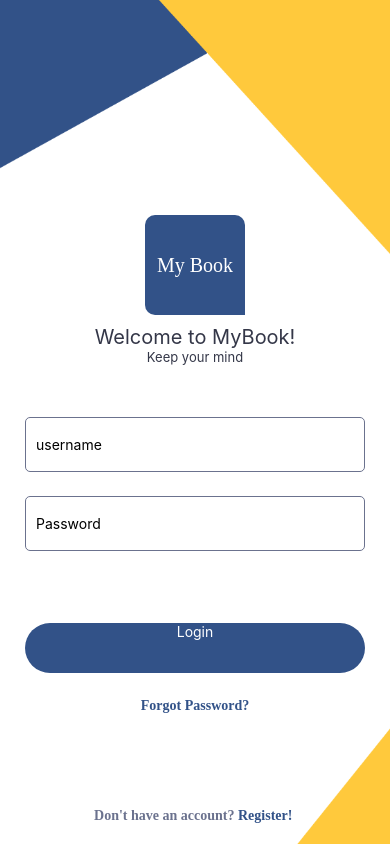
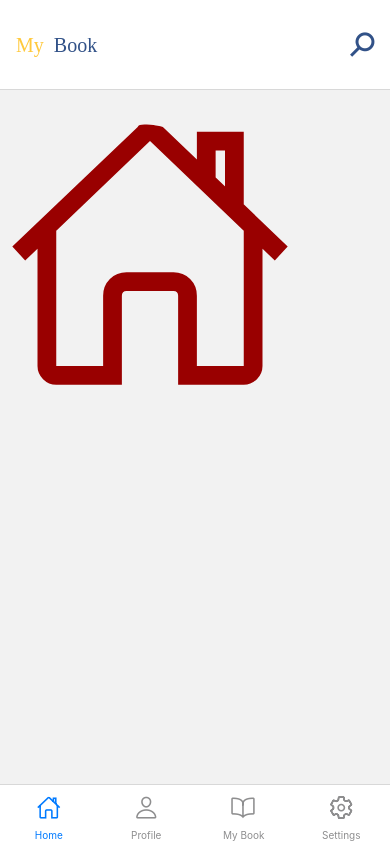
Before and after one commit to kchaou-fakhri/mybook-app-react-native, a React Native app: screen /BottomNavigation in a window 390 px wide. Built offline with nearby package versions, Linux system fonts and the light colour scheme.

Commit message:
add Bottom navigation, create home, profile,mybook, settings

```diff
--- a/App.js
+++ b/App.js
@@ -4,9 +4,7 @@ import { NavigationContainer } from '@react-navigation/native';
 import { createNativeStackNavigator } from '@react-navigation/native-stack';
 import Login from './screens/Auth/Login';
 import Register from './screens/Auth/Register'
-import Home from './screens/Home/Home';
-import { SafeAreaProvider, SafeAreaView } from 'react-native-safe-area-context';
-import { View } from 'react-native';
+import BottomNavigation from './screens/Home/BottomNavigation';
 
 const Stack = createNativeStackNavigator();
 
@@ -20,7 +18,7 @@ function App(props) {
         <Stack.Screen  options={{ headerShown: false}} name="SplashScreen" component={SplashScreen} />
         <Stack.Screen name="Login" options={{ headerShown: false}} component={Login} />
         <Stack.Screen name="Register" options={{ headerShown: false}} component={Register} />
-        <Stack.Screen name='Home' options={{headerShown : false}} component={Home}/>
+        <Stack.Screen name='BottomNavigation' options={{headerShown : false}} component={BottomNavigation}/>
       </Stack.Navigator>
   </NavigationContainer>
 
--- a/package.json
+++ b/package.json
@@ -12,6 +12,7 @@
   "dependencies": {
     "@react-native-async-storage/async-storage": "^1.17.11",
     "@react-native-community/art": "^1.2.0",
+    "@react-navigation/bottom-tabs": "^6.5.3",
     "@react-navigation/native": "^6.1.2",
     "@react-navigation/native-stack": "^6.9.8",
     "react": "17.0.2",
@@ -19,7 +20,8 @@
     "react-native-indicator": "^1.2.2",
     "react-native-paper": "^5.1.3",
     "react-native-safe-area-context": "^4.4.1",
-    "react-native-screens": "^3.18.2"
+    "react-native-screens": "^3.18.2",
+    "react-native-vector-icons": "^9.2.0"
   },
   "devDependencies": {
     "@babel/core": "7.20.12",
--- a/screens/Auth/Login.js
+++ b/screens/Auth/Login.js
@@ -169,7 +169,7 @@ if(response.status == 200){
 
 console.log("Token : " + response.headers.get("authorization"))
  storeData(response.headers.get("authorization"))
-  navigation.navigate('Home')
+  navigation.navigate('BottomNavigation')
 
 
 
--- /dev/null
+++ b/screens/Home/BottomNavigation.js
@@ -0,0 +1,119 @@
+import React from 'react';
+import {  StyleSheet,  StatusBar, Dimensions, View,Text  } from 'react-native';
+import { NavigationContainer } from '@react-navigation/native';
+import { createBottomTabNavigator } from '@react-navigation/bottom-tabs';
+import Settings from '../settings/Settings.js';
+import Icon from 'react-native-vector-icons/dist/Ionicons';
+
+import Home from '../Home/Home.js';
+import Search from '../Search/Search.js';
+import Profile from '../Profile/Profile.js';
+import MyBook from '../MyBook/MyBook.js';
+import colors from '../utils/colors.js';
+
+
+const Tab = createBottomTabNavigator();
+
+
+function LogoTitle() {
+    return (
+      <View style={{height : 50, flexDirection : 'row', width :width - 30 , justifyContent : 'space-between', backgroundColor: colors.white, alignItems : "center"}}>
+        <StatusBar barStyle={'dark-content'}></StatusBar>
+        <Text style={styles.textLogoBook}>My<Text style={styles.textLogoMy}>Book</Text>
+        </Text>
+
+        <View style={{  transform: [{rotate: '90deg'}],}}>
+        <Icon  color={colors.primary} name="search-sharp" size={30} />
+
+        </View>
+      </View>
+    );
+  }
+
+export default function BottomNavigation(props) {
+    return (
+
+
+
+        <Tab.Navigator
+        screenOptions={
+            {
+              headerShown:true,
+              headerStyle: {height: 90}
+,
+                headerTitle : (props) => <LogoTitle {...props} />,
+              tabBarStyle:  { height: 60, paddingBottom : 3 }
+            }
+          }
+        >
+
+        <Tab.Screen name="Home"
+         options={{
+
+            tabBarLabel: 'Home',
+            tabBarIcon: ({ color, size }) => (
+              <Icon name="home-outline" color={color} size={size} />
+            ),
+          }}
+            component={Home} />
+
+<Tab.Screen name="Profile"
+         options={{
+
+            tabBarLabel: 'Profile',
+            tabBarIcon: ({ color, size }) => (
+              <Icon name="person-outline" color={color} size={size} />
+            ),
+          }}
+            component={Profile} />
+
+<Tab.Screen name="MyBook"
+         options={{
+
+            tabBarLabel: 'My Book',
+            tabBarIcon: ({ color, size }) => (
+              <Icon name="book-outline" color={color} size={size} />
+            ),
+          }}
+            component={MyBook} />
+
+
+
+
+        <Tab.Screen
+        options={{
+            tabBarLabel: 'Settings',
+            tabBarIcon: ({ color, size }) => (
+              <Icon name="settings-outline" color={color} size={size} />
+            ),
+          }}
+        name="Settings"
+        component={Settings} />
+
+
+      </Tab.Navigator>
+
+
+    );
+}
+
+var width =  Dimensions.get('window').width;
+
+
+const styles = StyleSheet.create({
+    textLogoMy : {
+        color : colors.primary,
+        paddingLeft : 10,
+        fontFamily :'Quicksand-Regular',
+        fontSize : 20
+
+
+    },
+    textLogoBook : {
+        color : colors.secandry,
+        fontFamily :'Quicksand-Bold',
+        fontSize : 20
+
+
+    }
+})
--- a/screens/Home/Home.js
+++ b/screens/Home/Home.js
@@ -1,25 +1,13 @@
-import React from 'react';
-import { SafeAreaView, View, Text, StyleSheet,  StatusBar } from 'react-native';
-import { SafeAreaProvider } from 'react-native-safe-area-context';
+import React, { Component } from 'react'
+import {  View } from 'react-native'
+import Icon from 'react-native-vector-icons/dist/Ionicons';
 
-function Home(props) {
+export default class Home extends Component {
+  render() {
     return (
-
-        <SafeAreaView style={styles.container}>
-
-            <View style={{flex : 1}}>
-                <Text>Hello Home</Text>
-            </View>
-        </SafeAreaView>
-    );
+      <View>
+        <Icon name="home-outline" size={300} color="#900" />
+      </View>
+    )
+  }
 }
-
-const styles = StyleSheet.create({
-    container : {
-        flex :1,
-        top : 40,
-
-    }
-})
-
-export default Home;
--- a/screens/Home/SplashScreen.js
+++ b/screens/Home/SplashScreen.js
@@ -47,7 +47,7 @@ function SplashScreen({ navigation }) {
           const value = await AsyncStorage.getItem('token')
           if(value !== null) {
             setTimeout(() => {
-              navigation.navigate('Home'); //this.props.navigation.navigate('Home')
+              navigation.navigate('BottomNavigation'); //this.props.navigation.navigate('Home')
           }, 6000);
           }
           else{
--- /dev/null
+++ b/screens/MyBook/MyBook.js
@@ -0,0 +1,12 @@
+import React, { Component } from 'react'
+import { Text, View } from 'react-native'
+
+export default class MyBook extends Component {
+  render() {
+    return (
+      <View>
+        <Text> My Book </Text>
+      </View>
+    )
+  }
+}
--- /dev/null
+++ b/screens/Profile/Profile.js
@@ -0,0 +1,12 @@
+import React, { Component } from 'react'
+import { Text, View } from 'react-native'
+
+export default class Profile extends Component {
+  render() {
+    return (
+      <View>
+        <Text> Profile </Text>
+      </View>
+    )
+  }
+}
--- /dev/null
+++ b/screens/Search/Search.js
@@ -0,0 +1,12 @@
+import React, { Component } from 'react'
+import { Text, View } from 'react-native'
+
+export default class Search extends Component {
+  render() {
+    return (
+      <View>
+        <Text> Search </Text>
+      </View>
+    )
+  }
+}
--- /dev/null
+++ b/screens/settings/Settings.js
@@ -0,0 +1,16 @@
+import React from 'react';
+import { SafeAreaView, View, Text } from 'react-native';
+
+function Settings(props) {
+    return (
+      <SafeAreaView>
+        <View>
+            <Text>
+                Settings
+            </Text>
+        </View>
+      </SafeAreaView>
+    );
+}
+
+export default Settings;
```
Also changed, not shown: react-native.config.js (+7 -0 lines), 1 other file (tests, documents, lock files or other folders).
